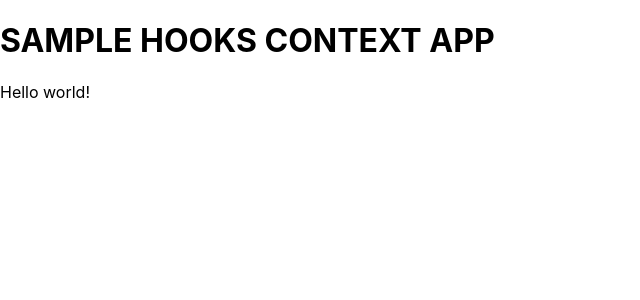
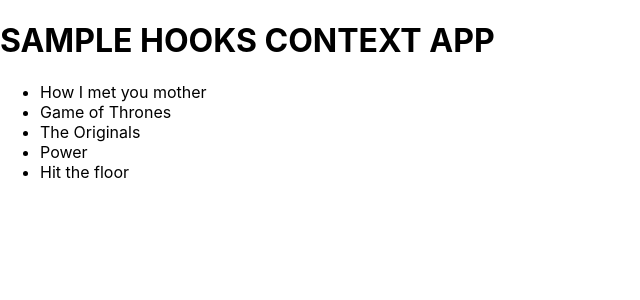
Before and after one commit to AdoraNwodo/context-app, a React (Create React App) app: page / in a window 1280 px wide. Shown: the top 300 px of the page, without its empty margins (0-640 px from the left). Built offline with nearby package versions, Linux system fonts and the light colour scheme.

Commit message:
Add SeriesList class component

```diff
--- a/src/App.js
+++ b/src/App.js
@@ -1,11 +1,12 @@
 import React from 'react';
 import Header from './components/Header';
+import SeriesList from './components/SeriesList';
 
 const App = () => {
   return (
     <div>
       <Header />
-      <p>Hello world!</p>
+      <SeriesList />
     </div>
   )
 }
--- /dev/null
+++ b/src/components/SeriesList.js
@@ -0,0 +1,17 @@
+import React, { Component } from 'react'
+
+export default class SeriesList extends Component {
+    render() {
+        return (
+            <div>
+                <ul>
+                    <li>How I met you mother</li>
+                    <li>Game of Thrones</li>
+                    <li>The Originals</li>
+                    <li>Power</li>
+                    <li>Hit the floor</li>
+                </ul>
+            </div>
+        )
+    }
+}
```
